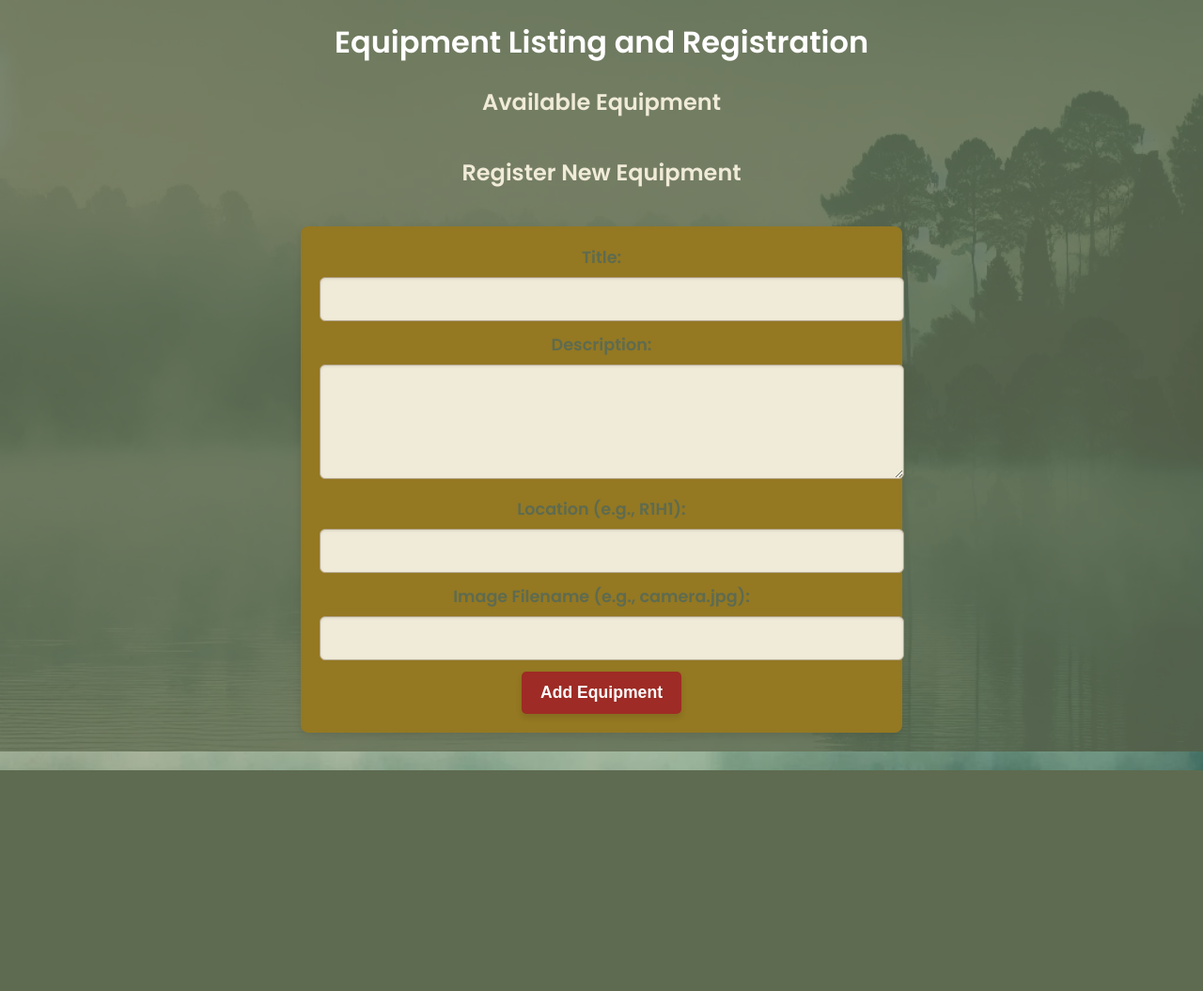
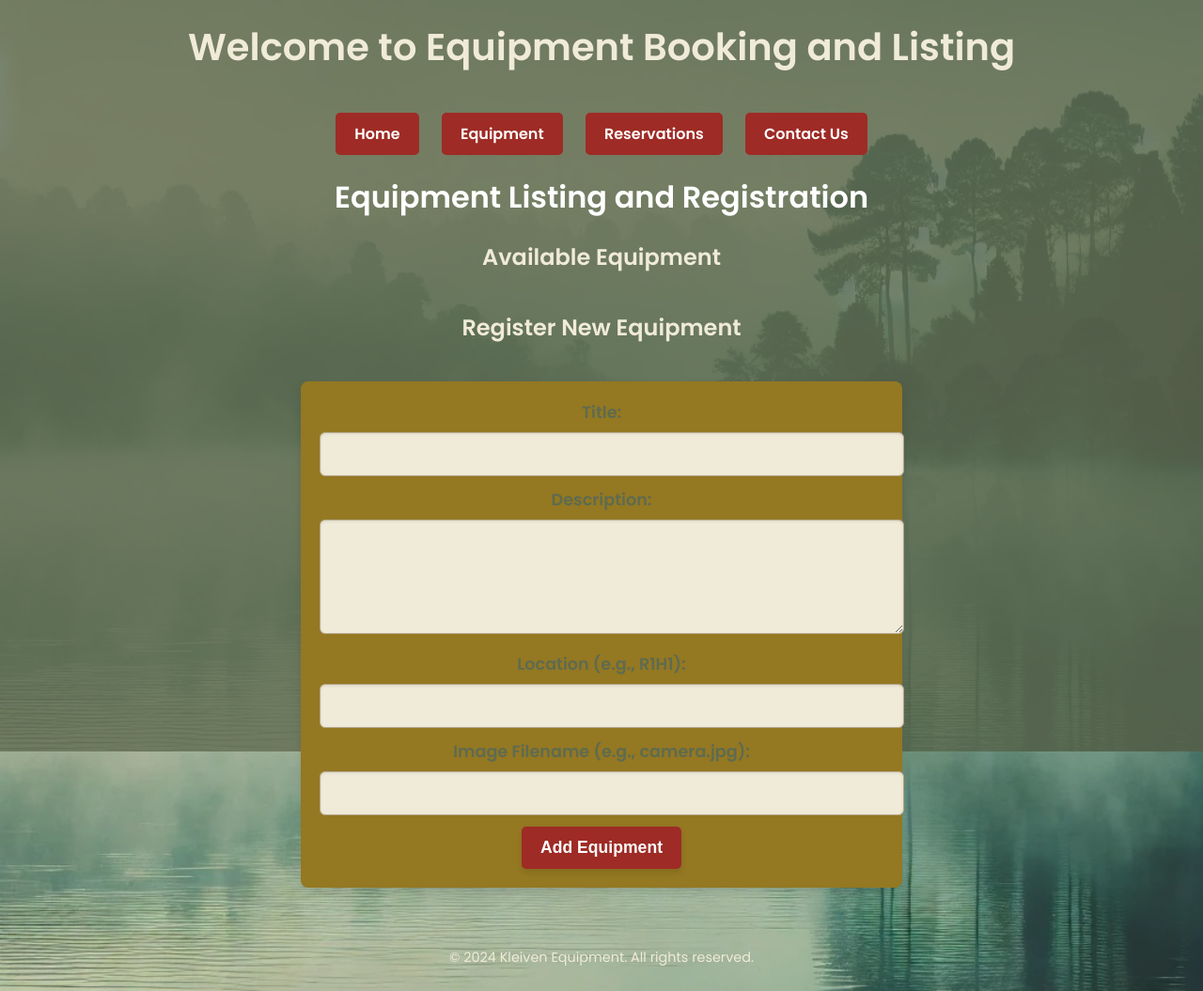
Before and after one commit to raggzorpages/kleiven, a plain HTML site: page equipment.html in a window 1280 px wide. Shown: the whole page at 94% size. Before the commit the page ends 820 px from the top, so only its background shows below. Drawn offline with Linux system fonts and the light colour scheme; no server answers; files whose address does not match are found by name.

Commit message:
Equipment

```diff
--- a/equipment.html
+++ b/equipment.html
@@ -9,6 +9,21 @@
     <!-- Firebase SDKs as ES modules -->
     <script type="module" src="app.js" defer></script>
 </head>
+
+<header>
+    <h1>Welcome to Equipment Booking and Listing</h1>
+</header>
+
+<nav>
+    <!-- Updated navigation -->
+    <ul>
+        <li><a href="index.html">Home</a></li>
+        <li><a href="equipment.html">Equipment</a></li>
+        <li><a href="reservations.html">Reservations</a></li>
+        <li><a href="contact.html">Contact Us</a></li>
+    </ul>
+</nav>
+
 <body>
 
     <h1>Equipment Listing and Registration</h1>
@@ -41,5 +56,8 @@
         </form>
     </section>
 
+    <footer>
+        <p>&copy; 2024 Kleiven Equipment. All rights reserved.</p>
+    </footer>
 </body>
 </html>
```
Also changed, not shown: index.html (+1 -1 lines).
